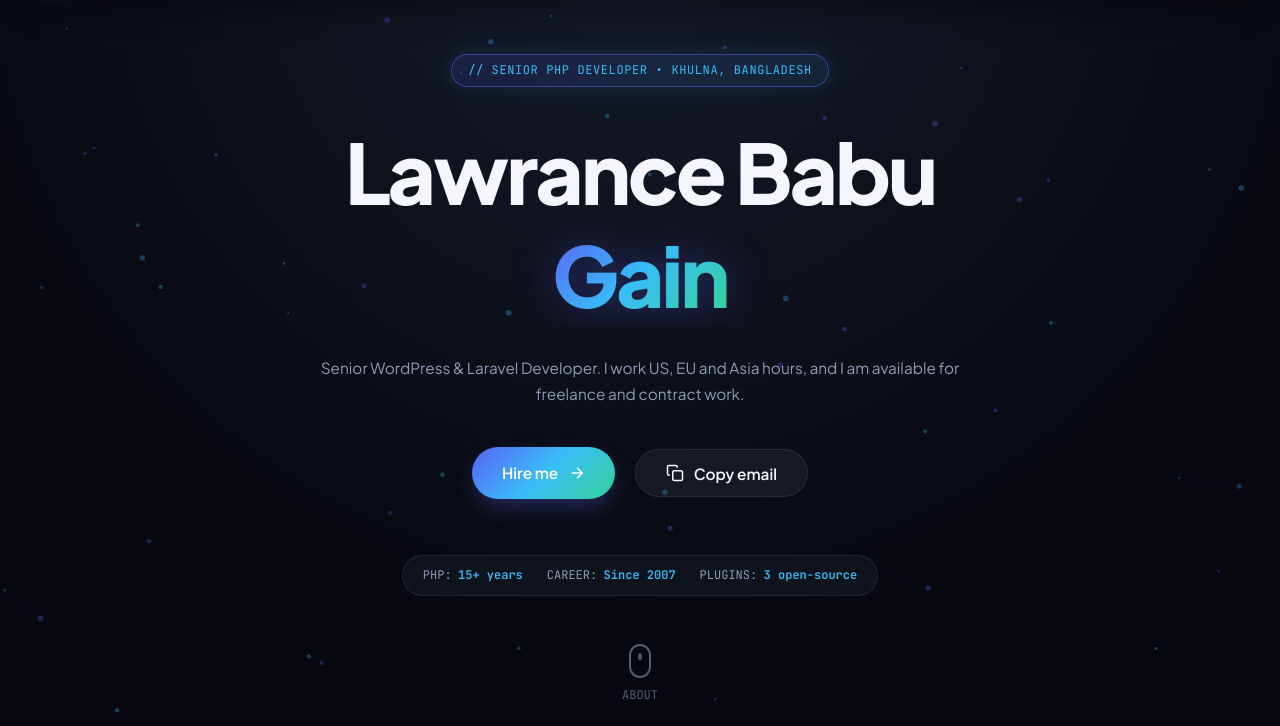
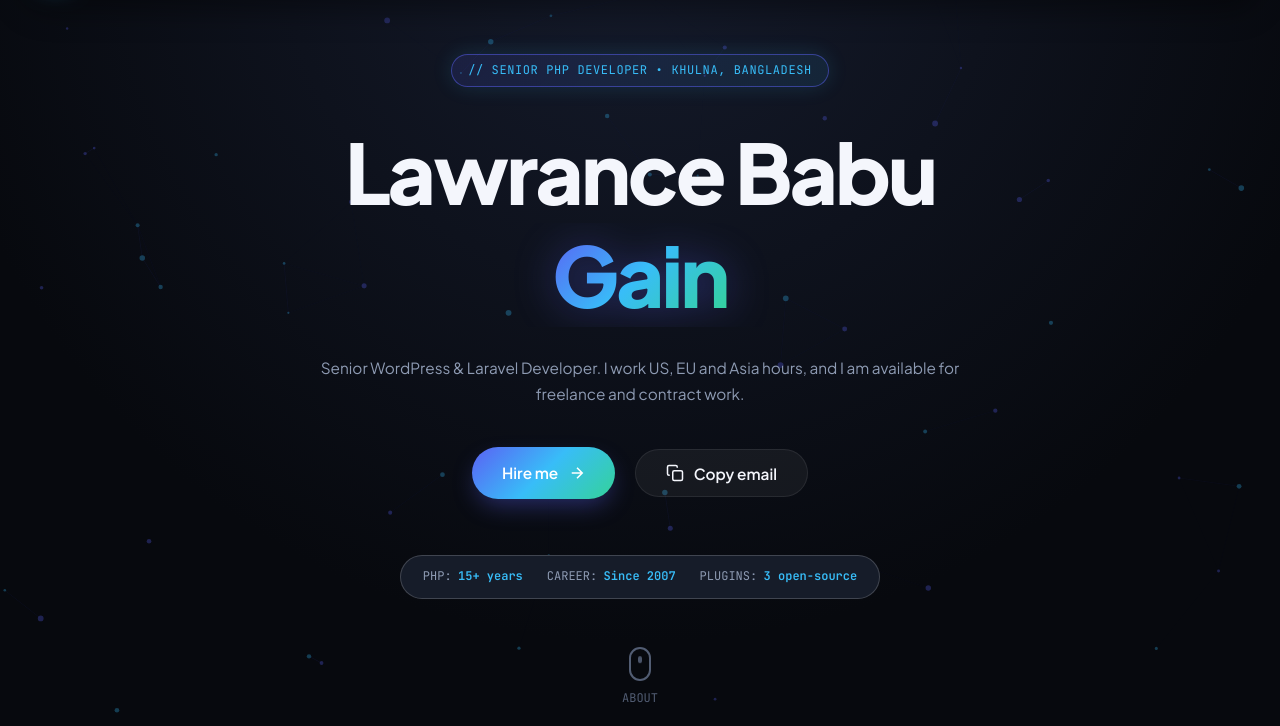
Before and after one commit to lawrancebabu/lawrancebabu.github.io, a plain HTML site: page index.html in a window 1280 px wide. Shown: the part 74-800 px from the top of the page. Drawn offline with Linux system fonts and the light colour scheme.

Commit message:
Make the hero facts bar easier to see against the dark background.

```diff
--- a/index.html
+++ b/index.html
@@ -526,18 +526,22 @@
 
     /* Hero Telemetry HUD */
     .telemetry-hud {
-      display: inline-flex;
-      align-items: center;
+      display: flex;
+      align-items: center;
+      justify-content: center;
+      width: max-content;
+      max-width: 100%;
+      margin: 2rem auto 0;
       gap: 1.5rem;
-      padding: 0.6rem 1.25rem;
-      background: var(--bg-surface);
-      border: 1px solid var(--border-subtle);
+      padding: 0.7rem 1.35rem;
+      background: var(--bg-surface-elevated);
+      border: 1px solid var(--border-highlight);
       border-radius: var(--radius-full);
       font-family: var(--font-mono);
       font-size: var(--text-micro);
       color: var(--text-muted);
       opacity: 0;
-      animation: heroEntrance 0.8s var(--ease-smooth) 1s forwards;
+      animation: heroEntrance 0.8s var(--ease-smooth) 0.7s forwards;
     }
 
     .telemetry-item {
```
